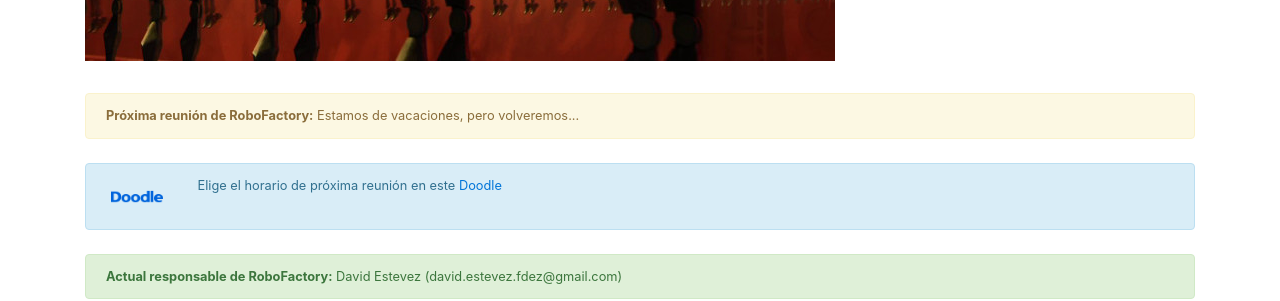
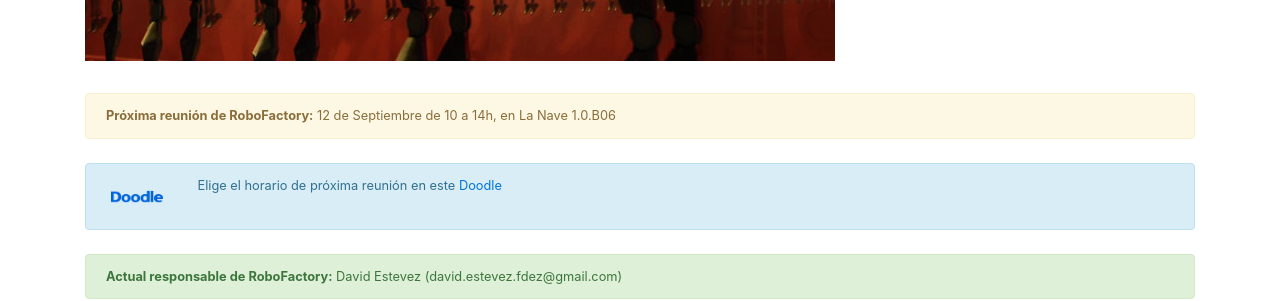
Before and after one commit to asrob-uc3m/asrob-uc3m.github.io, a Jekyll site: the page built from _workgroups/2017-09-19-robofactory.markdown, in a window 1280 px wide and 900 px high, scrolled down 831 px. Shown: the part 335-636 px from the top of the window. Built offline with Jekyll 4.4.1, drawn with Linux system fonts in a browser that asks for light colours.

Commit message:
Update 2017-09-19-robofactory.markdown

```diff
--- a/_workgroups/2017-09-19-robofactory.markdown
+++ b/_workgroups/2017-09-19-robofactory.markdown
@@ -5,7 +5,7 @@ layout: workgroup
 manager: David Estevez
 manager_email: david.estevez.fdez@gmail.com
 name: RoboFactory
-next_meeting: "Estamos de vacaciones, pero volveremos..."
+next_meeting: "12 de Septiembre de 10 a 14h, en La Nave 1.0.B06"
 next_meeting_doodle: https://doodle.com/poll/yyawm53di9qdeaa4
 picture: /img/robofactory.jpg
 picture_full: /img/robofactory-full.jpg
```
